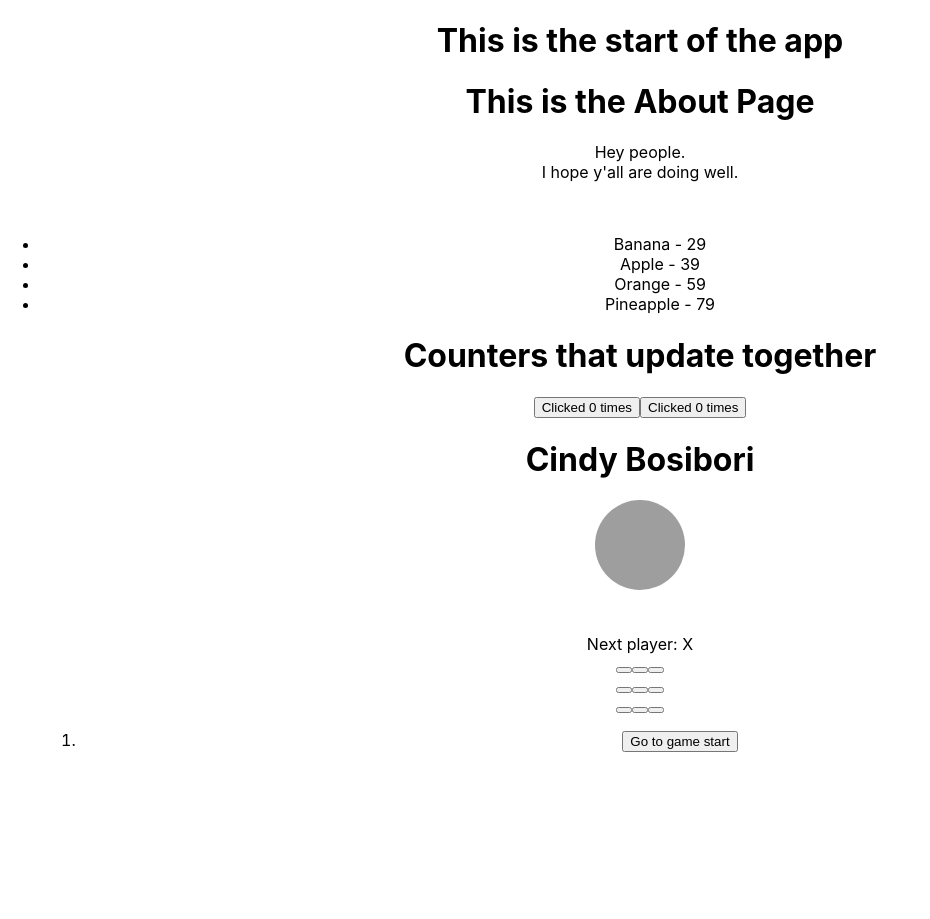
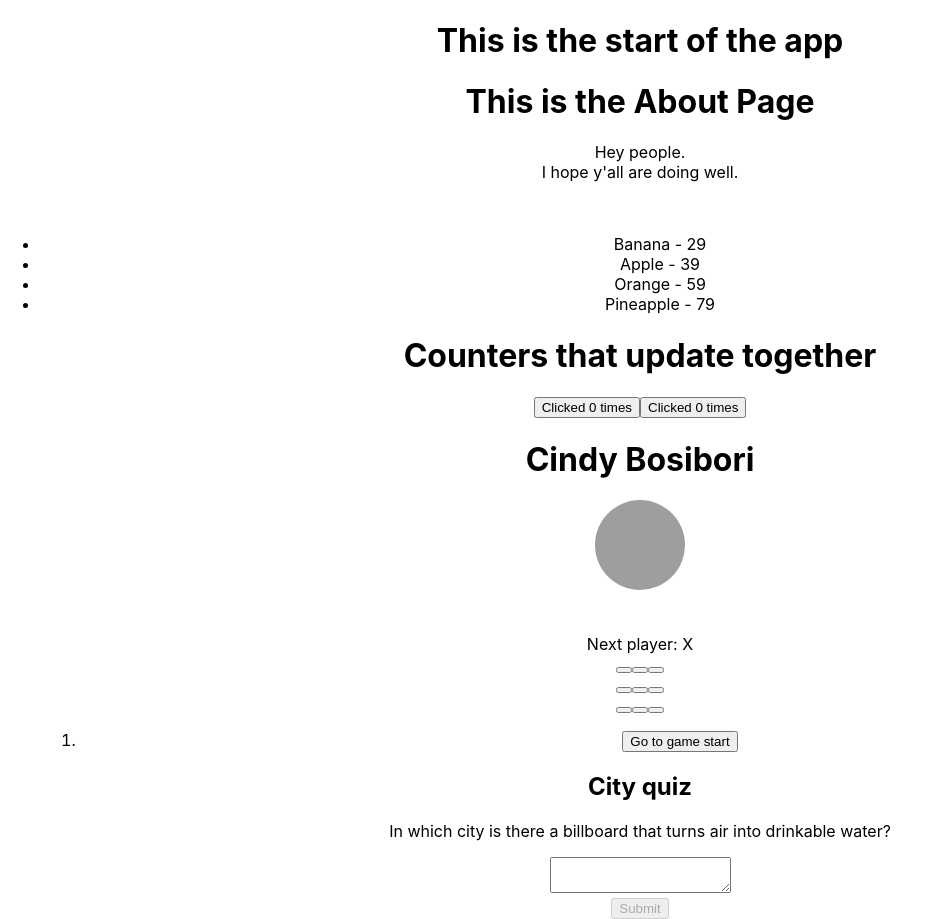
Before and after one commit to CindyBSydney/react-practice, a React (Create React App) app: page / in a window 1280 px wide. Shown: the whole page, without its empty margins (0-930 px from the left). Before the commit the page ends 800 px from the top, so only its background shows below. Built offline with nearby package versions, Linux system fonts and the light colour scheme; grey boxes are pictures that could not be loaded.

Commit message:
feat: react to Input with State

```diff
--- a/src/App.tsx
+++ b/src/App.tsx
@@ -3,6 +3,7 @@
 import Lists from './components/Lists';
 import MyButton from './components/MyButton';
 import Board from './components/Board';
+import Form from './components/Form';
 
 const user = {
   name: 'Cindy Bosibori',
@@ -45,6 +46,8 @@
     <br />
     <Board />
 
+    <Form />
+
     </div>
   );
 }
--- /dev/null
+++ b/src/components/Form.tsx
@@ -0,0 +1,73 @@
+import React, { useState } from 'react';
+
+type StatusType = 'typing' | 'submitting' | 'success';
+
+export default function Form(): JSX.Element {
+  const [answer, setAnswer] = useState<string>('');//this state should hold string data
+  const [error, setError] = useState<Error | null>(null); // holds both an error object and null to accommodate for absence of an error
+  const [status, setStatus] = useState<StatusType>('typing');
+
+  if (status === 'success') {
+    return <h1>That's right!</h1>;
+  }
+
+  async function handleSubmit(e: React.FormEvent<HTMLFormElement>) {
+    e.preventDefault();
+    setStatus('submitting');
+    try {
+      await submitForm(answer);
+      setStatus('success');
+    } catch (err) {
+      if (err instanceof Error) { //checks if the error is an instance of the Error object
+        setStatus('typing'); //sets the status to typing
+        setError(err); //sets the error state to the error object
+      }
+    }
+  }
+
+  function handleTextareaChange(e: React.ChangeEvent<HTMLTextAreaElement>) {
+    setAnswer(e.target.value); //sets the answer state to the value of the textarea
+  }
+
+  return (
+    <>
+      <h2>City quiz</h2>
+      <p>
+        In which city is there a billboard that turns air into drinkable water?
+      </p>
+      <form onSubmit={handleSubmit}>
+        <textarea
+          value={answer}
+          onChange={handleTextareaChange}
+          disabled={status === 'submitting'}
+        />
+        <br />
+        <button disabled={
+            answer.length === 0 ||
+            status === 'submitting'
+        }>
+          Submit
+        </button>
+        {error !== null &&
+            <p className="Error">
+                {error.message}
+            </p>
+        }
+      </form>
+    </>
+  );
+}
+
+function submitForm(answer: string): Promise<void> {
+  // Pretend it's hitting the network.
+  return new Promise((resolve, reject) => {
+    setTimeout(() => {
+      let shouldError = answer.toLowerCase() !== 'lima';
+      if (shouldError) {
+        reject(new Error('Good guess but a wrong answer. Try again!'));
+      } else {
+        resolve();
+      }
+    }, 1500);
+  });
+}
```
